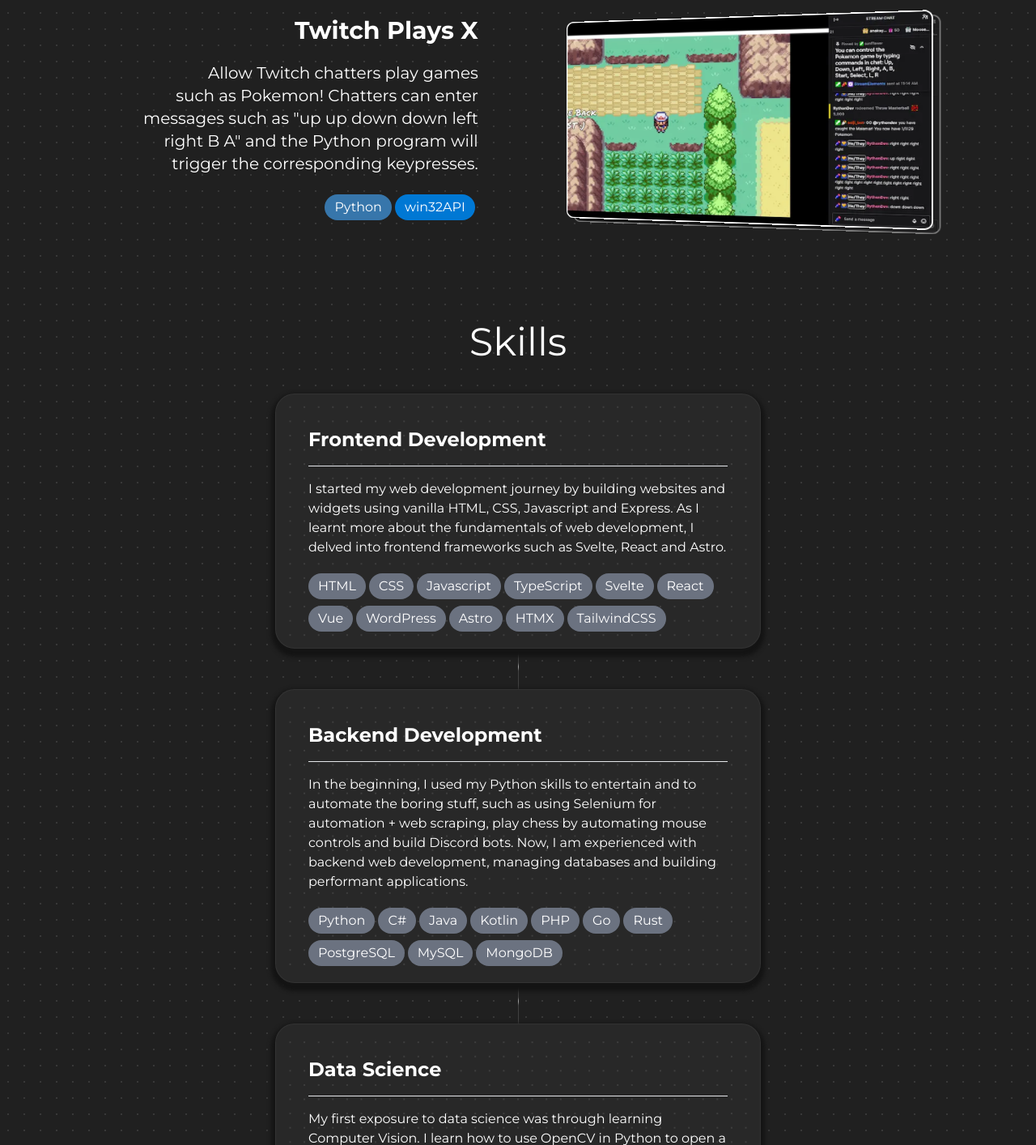
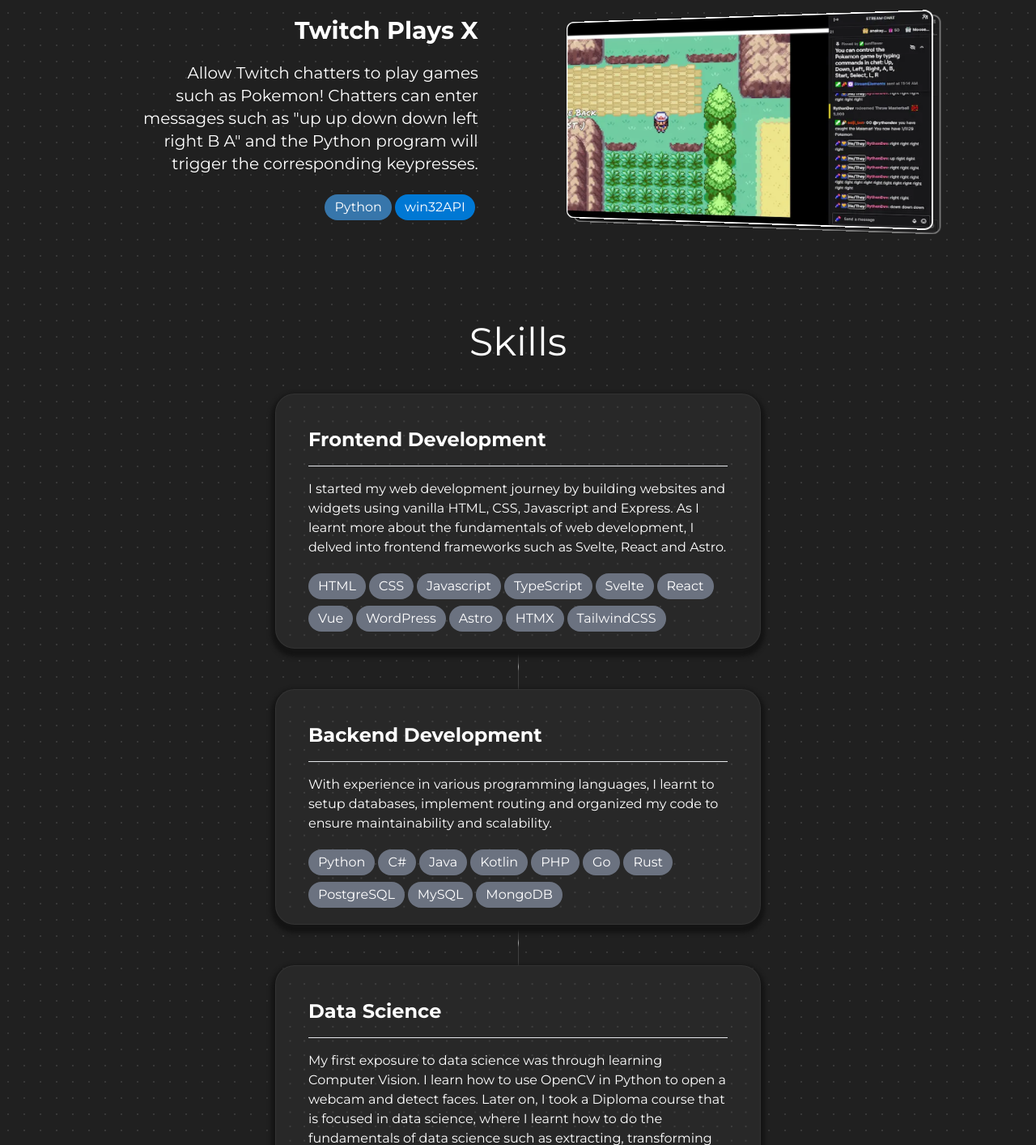
Before and after one commit to liyunze-coding/RythonDev, an Astro site: page / in a window 1280 px wide. Shown: the part 2374-3788 px from the top of the page at 81% size. Built offline with nearby package versions, Linux system fonts and the light colour scheme; Astro itself is replaced by a stand-in of ours.

Commit message:
updated text content

```diff
--- a/src/components/sections/ProjectsComponent.astro
+++ b/src/components/sections/ProjectsComponent.astro
@@ -223,10 +223,10 @@
 				<p
 					class="max-w-lg text-balance text-center text-xl lg:max-w-none lg:text-right"
 				>
-					Allow Twitch chatters play games such as Pokemon! Chatters
-					can enter messages such as "up up down down left right B A"
-					and the Python program will trigger the corresponding
-					keypresses.
+					Allow Twitch chatters to play games such as Pokemon!
+					Chatters can enter messages such as "up up down down left
+					right B A" and the Python program will trigger the
+					corresponding keypresses.
 				</p>
 				<div
 					class="mt-5 flex w-full flex-row flex-wrap justify-center lg:justify-end"
--- a/src/components/sections/SkillsComponent.astro
+++ b/src/components/sections/SkillsComponent.astro
@@ -87,12 +87,10 @@
 					</div>
 					<hr class="w-full" />
 					<p class="text-left">
-						In the beginning, I used my Python skills to entertain
-						and to automate the boring stuff, such as using Selenium
-						for automation + web scraping, play chess by automating
-						mouse controls and build Discord bots. Now, I am
-						experienced with backend web development, managing
-						databases and building performant applications.
+						With experience in various programming languages, I
+						learnt to setup databases, implement routing and
+						organized my code to ensure maintainability and
+						scalability.
 					</p>
 					<div class="flex w-full flex-row flex-wrap justify-start">
 						<div
```
